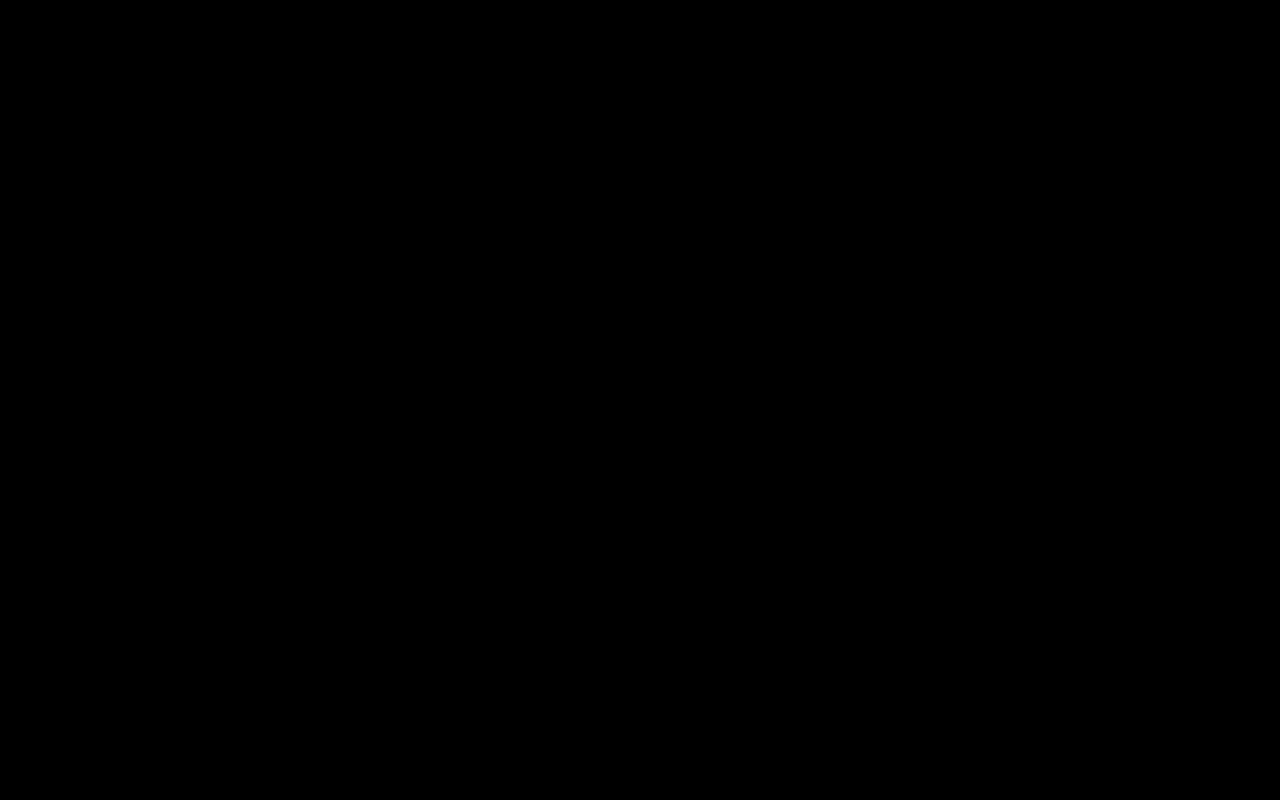
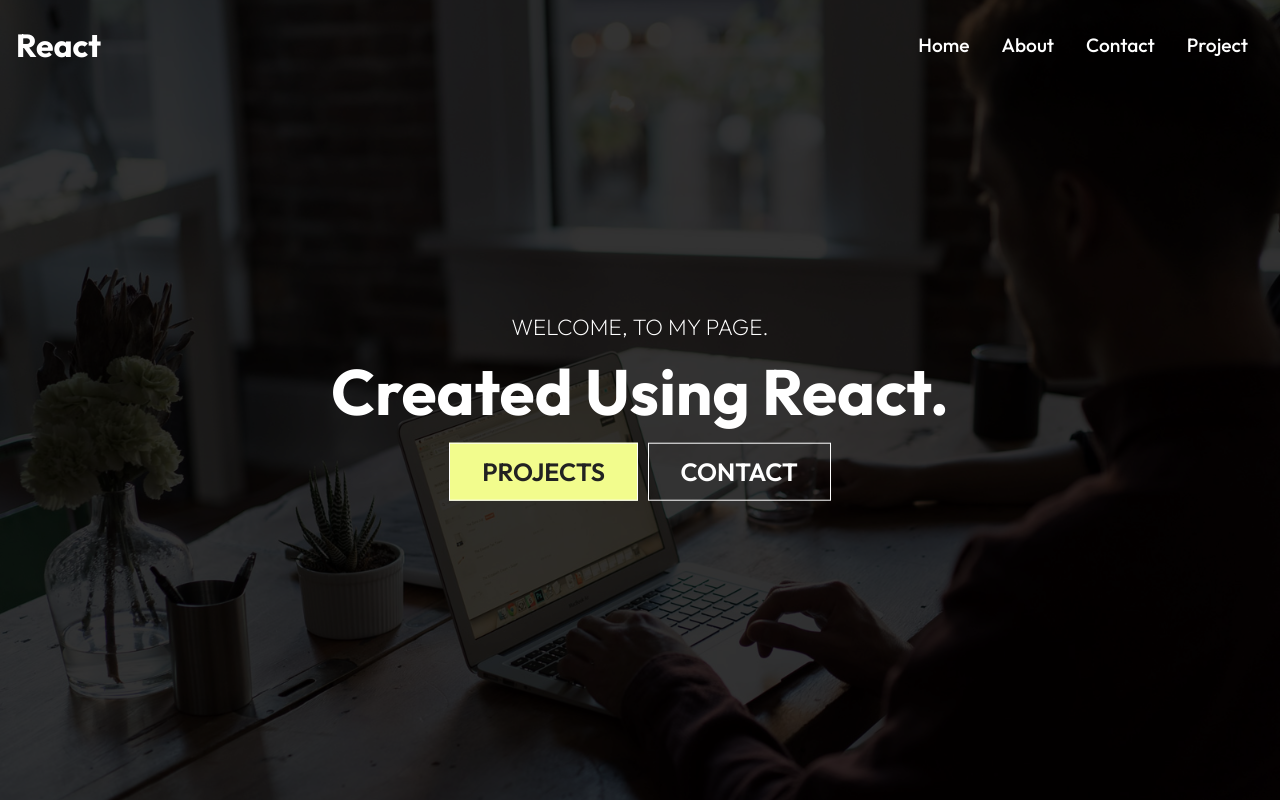
Before and after one commit to MartynasSlekys/baigiamasis-darbas-2023-03-13, a React (Create React App) app: page / in a window 1280 px wide. Before the commit this address had no page. Shown: the top 800 px of the page. Built offline with nearby package versions, Linux system fonts and the light colour scheme.

Commit message:
link changed.

```diff
--- a/src/App.js
+++ b/src/App.js
@@ -10,7 +10,7 @@
   return (
     <div>
       <Routes>
-        <Route path="/home" element={<Home />} />
+        <Route path="/" element={<Home />} />
         <Route path="/about" element={<About />} />
         <Route path="/contact" element={<Contact />} />
         <Route path="/project" element={<Project />} />
--- a/src/components/NavigationBar/NavigationBar.js
+++ b/src/components/NavigationBar/NavigationBar.js
@@ -22,12 +22,12 @@
 
   return (
     <div className={navColorChange ? "header-wrapper header-wrapper-bg" : "header-wrapper"}>
-        <Link to="/home">
+        <Link to="/">
             <h1>React</h1>
         </Link>
         <ul className={hamburger ? "navbar-menu-list active" : "navbar-menu-list"}>
             <li>
-                <Link to="/home">Home</Link>
+                <Link to="/">Home</Link>
             </li>
             <li>
                 <Link to="/about">About</Link>
```
